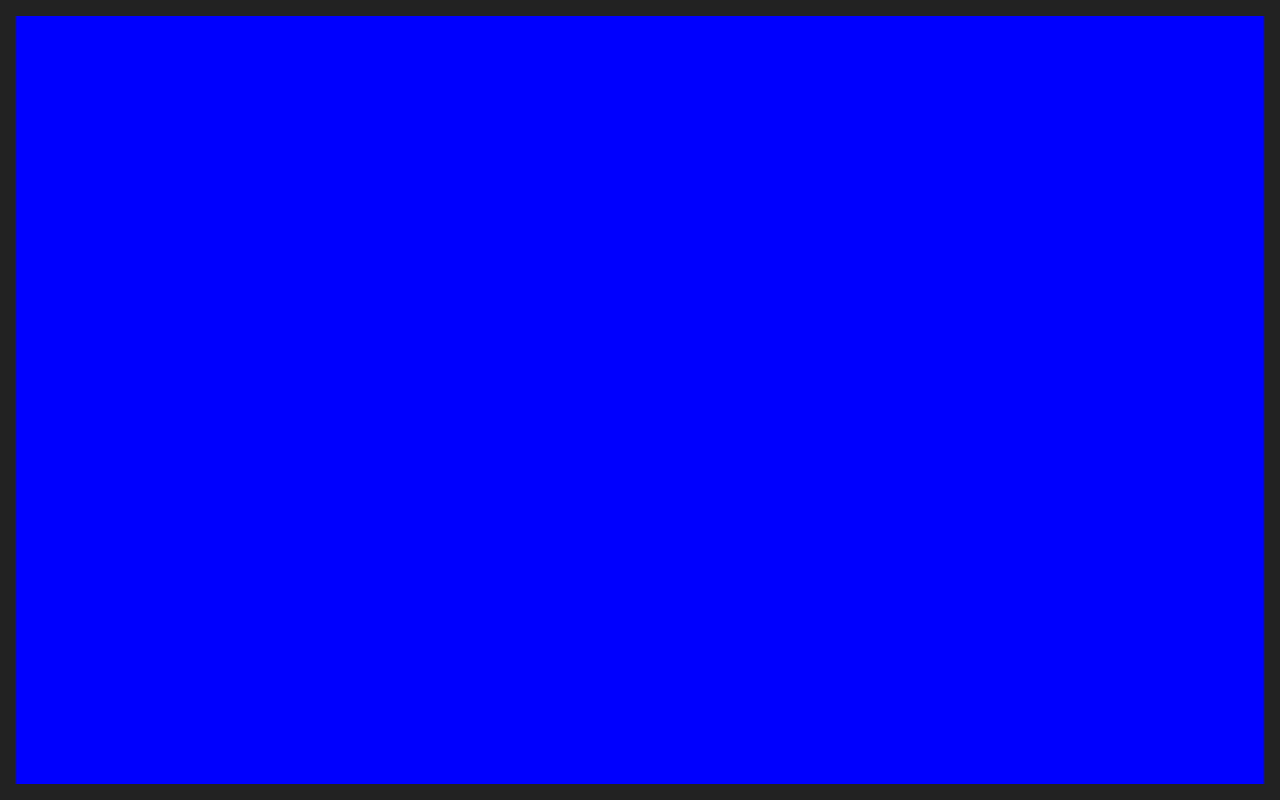
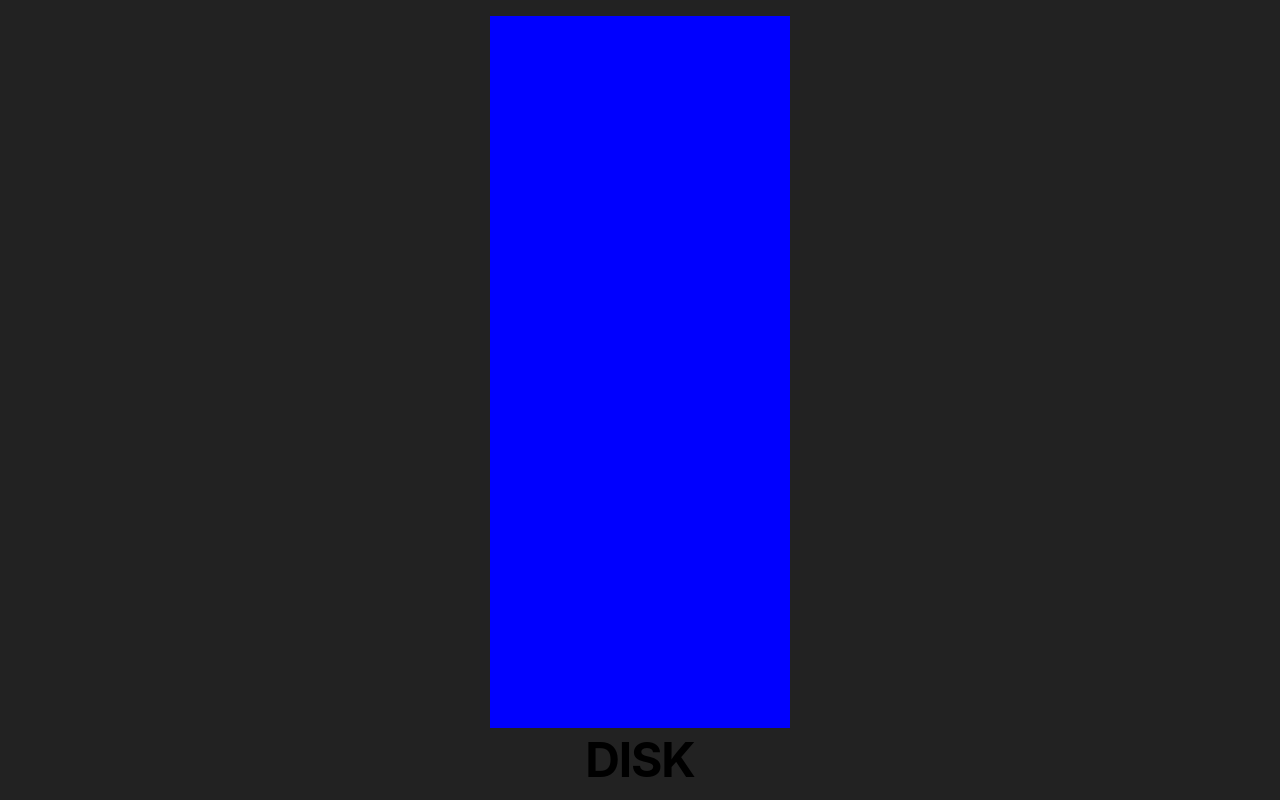
Before and after one commit to mongoliainner/rat-practice, a React (Create React App) app: page / in a window 1280 px wide. Built offline with nearby package versions, Linux system fonts and the light colour scheme.

Commit message:
added: headder

```diff
--- a/src/App.js
+++ b/src/App.js
@@ -1,11 +1,13 @@
 import React from "react";
 import { FlexContainerColumn } from "./components/0_wrappers/FlexContainerColumn";
 import { Canvas } from "./components/0_wrappers/Canvas";
+import { TypographyH1 } from "./components/01_Atoms/TypographyH1";
 
 function App() {
   return (
     <FlexContainerColumn>
       <Canvas></Canvas>
+      <TypographyH1>DISK</TypographyH1>
     </FlexContainerColumn>
   );
 }
--- a/src/components/0_wrappers/FlexContainerColumn.js
+++ b/src/components/0_wrappers/FlexContainerColumn.js
@@ -5,6 +5,7 @@ export function FlexContainerColumn({
   padding = "1rem",
   gap = "0.5rem",
   backgroundColor = "#222",
+  alignItems = "center",
 }) {
   const containerStyle = {
     display: "flex",
@@ -13,6 +14,7 @@ export function FlexContainerColumn({
     gap: gap,
     backgroundColor: backgroundColor,
     height: "100dvh",
+    alignItems: alignItems,
   };
 
   return (
--- a/src/components/0_wrappers/FlexContainerRow.js
+++ b/src/components/0_wrappers/FlexContainerRow.js
@@ -5,6 +5,7 @@ export function FlexContainerRow({
   padding = "1rem",
   gap = "0.5rem",
   backgroundColor = "#222",
+  alignItems = "center",
 }) {
   const containerStyle = {
     display: "flex",
@@ -13,6 +14,7 @@ export function FlexContainerRow({
     gap: gap,
     height: "100dvh",
     backgroundColor: backgroundColor,
+    alignItems: alignItems,
   };
 
   return (
```
